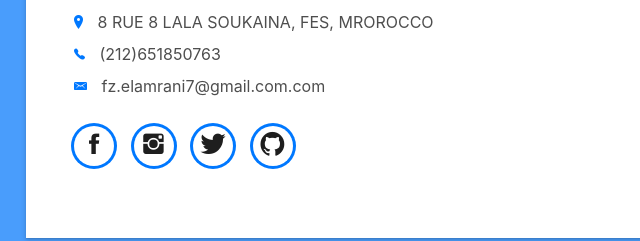
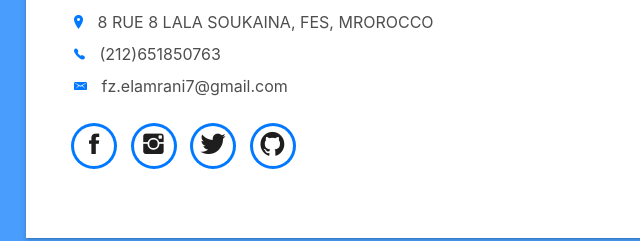
Before and after one commit to fza99/fza99.github.io, a plain HTML site: page index.html in a window 1280 px wide. Shown: the part 6126-6367 px from the top of the page, 59-699 px from the left. Drawn offline with Linux system fonts and the light colour scheme; files whose address does not match are found by name.

Commit message:
Update index.html

```diff
--- a/index.html
+++ b/index.html
@@ -764,7 +764,7 @@ fiber optics.
                     <ul class="list-ico">
                       <li><span class="ion-ios-location"></span> 8 RUE 8 LALA SOUKAINA, FES, MROROCCO</li>
                       <li><span class="ion-ios-telephone"></span> (212)651850763</li>
-                      <li><span class="ion-email"></span> fz.elamrani7@gmail.com.com</li>
+                      <li><span class="ion-email"></span> fz.elamrani7@gmail.com</li>
                     </ul>
                   </div>
                   <div class="socials">
```
